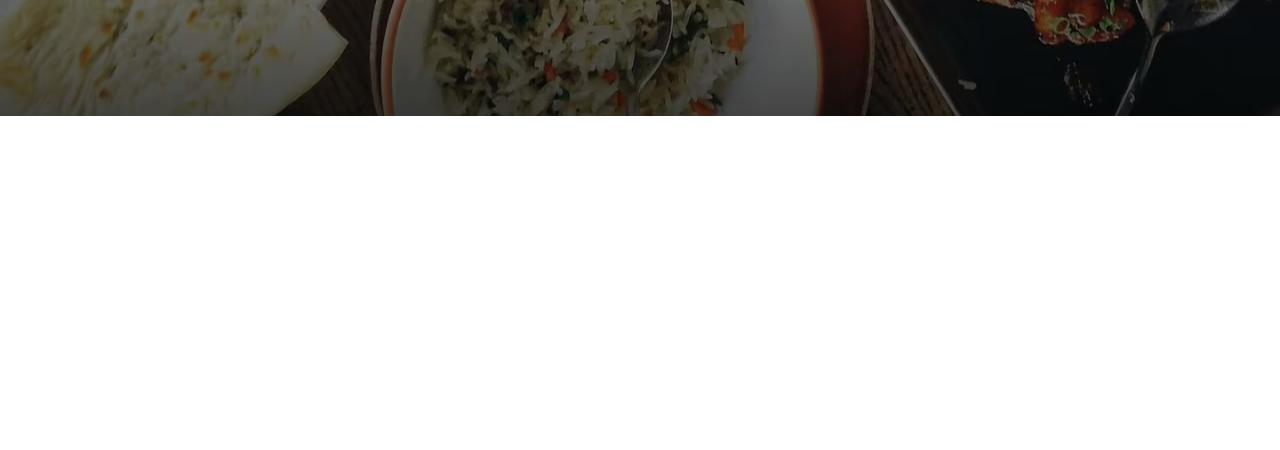
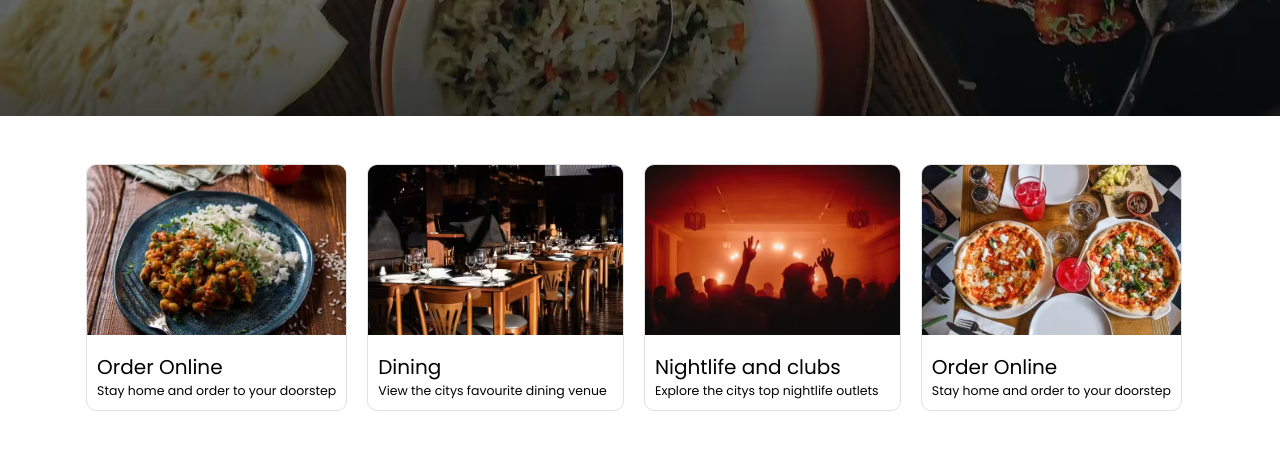
Before and after one commit to daubermantech/Zomato__Landing_page, a plain HTML site: page index.html in a window 1280 px wide. Shown: the part 364-814 px from the top of the page. Drawn offline with Linux system fonts and the light colour scheme.

Commit message:
Recently added

```diff
--- a/index.html
+++ b/index.html
@@ -56,5 +56,39 @@
       </div>
       </div>
     </section>
+    <section class="container we__offer">
+      <div class="we__offer_card">
+        <img src="./images/item1.png"  alt="card 1">
+        <div class="we__offer_content">
+          <h2>Order Online</h2>
+          <p>Stay home and order to your doorstep</p>
+        </div>
+
+      </div>
+      <div class="we__offer_card">
+        <img src="./images/item2.png" alt="card 2">
+        <div class="we__offer_content" >
+          <h2>Dining</h2>
+          <p >View the citys favourite dining venue</p>
+        </div>
+
+      </div>
+      <div class="we__offer_card">
+        <img src="./images/item3.png" alt="card 3">
+        <div class="we__offer_content">
+          <h2>Nightlife and clubs</h2>
+          <p>Explore the citys top nightlife outlets</p>
+        </div>
+
+      </div>
+      <div class="we__offer_card">
+        <img src="./images/item4.png" alt="card 4">
+        <div class="we__offer_content">
+          <h2>Order Online</h2>
+          <p>Stay home and order to your doorstep</p>
+        </div>
+
+      </div>
+    </section>
   </body>
 </html>
--- a/styles.css
+++ b/styles.css
@@ -49,7 +49,7 @@
 }
 .heroSectionLogo{
     width:200px;
-    height:auto;
+    height:40px;
 }
 .hero_section_title{
     text-align: center;
@@ -67,9 +67,10 @@
     border-radius: 10px;
 }
 .hero_section_input_location,.hero_section_input_search{
+    padding: 5px;
     border:none;
     outline: none;
-    padding: 5px;
+
 }
 .hero_section_input_location{
     width:35%;
@@ -106,3 +107,44 @@
         width:98%;
     }
 }
+.container
+{
+     margin: 3rem auto;
+     width: 90%;
+}
+.we__offer{
+    display: flex;
+    flex-wrap: wrap;
+    gap: 0.5rem;
+    align-items: center;
+    justify-content: center;
+}
+.we__offer_card{
+    border-radius: 10px;
+    /* background-color: aqua; */
+    overflow: hidden;
+    border: 1px solid #e0e0e0;
+    transition: all 1s ease;
+    margin-right: 12px;
+
+}
+.we__offer_card:hover{
+    transform: scale(1.1);
+}
+.we__offer_card img{
+    width: 100%;
+    height: 170px;
+    object-fit: cover;
+    object-position: center;
+}
+.we__offer_content{
+    padding:10px;
+}
+.we__offer_content h2{
+    font-size:20px;
+    font-weight: 400;
+}
+.we__offer_content p{
+
+    font-size: 12.5px;
+}
```
